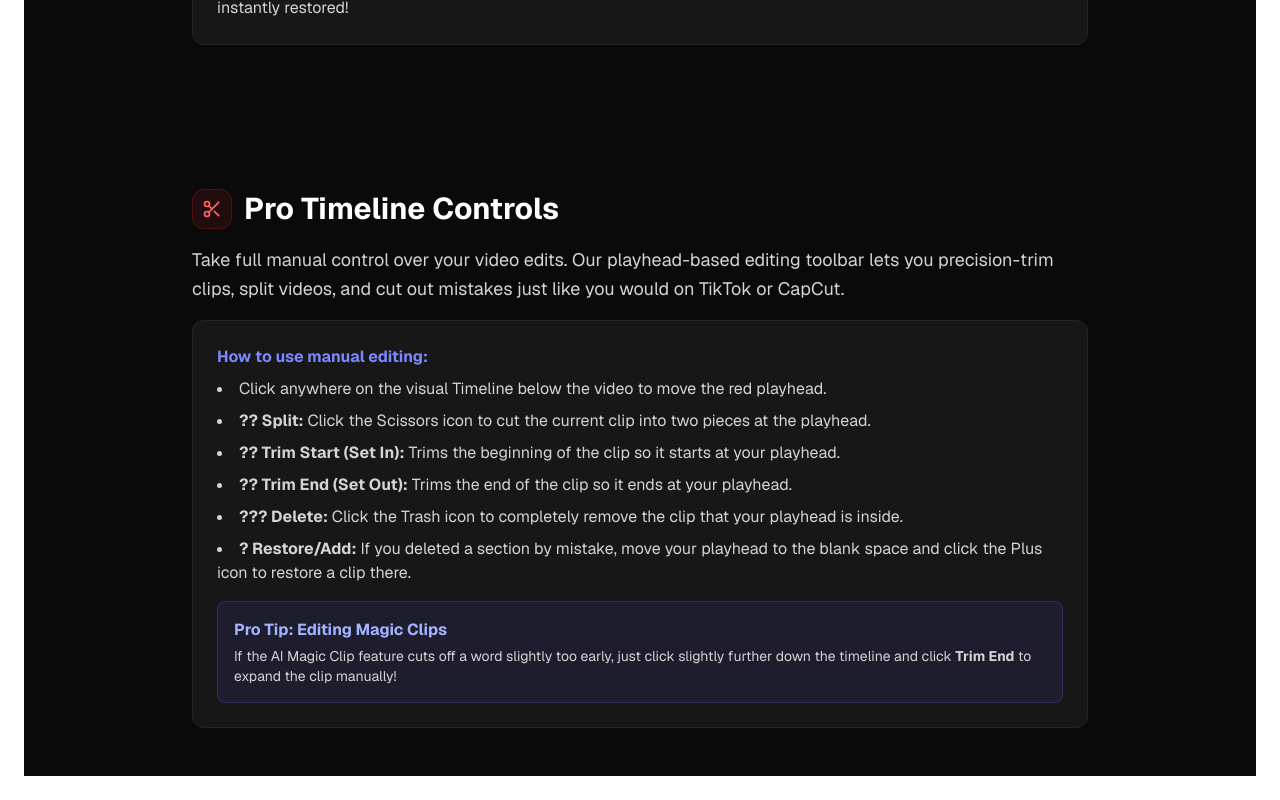
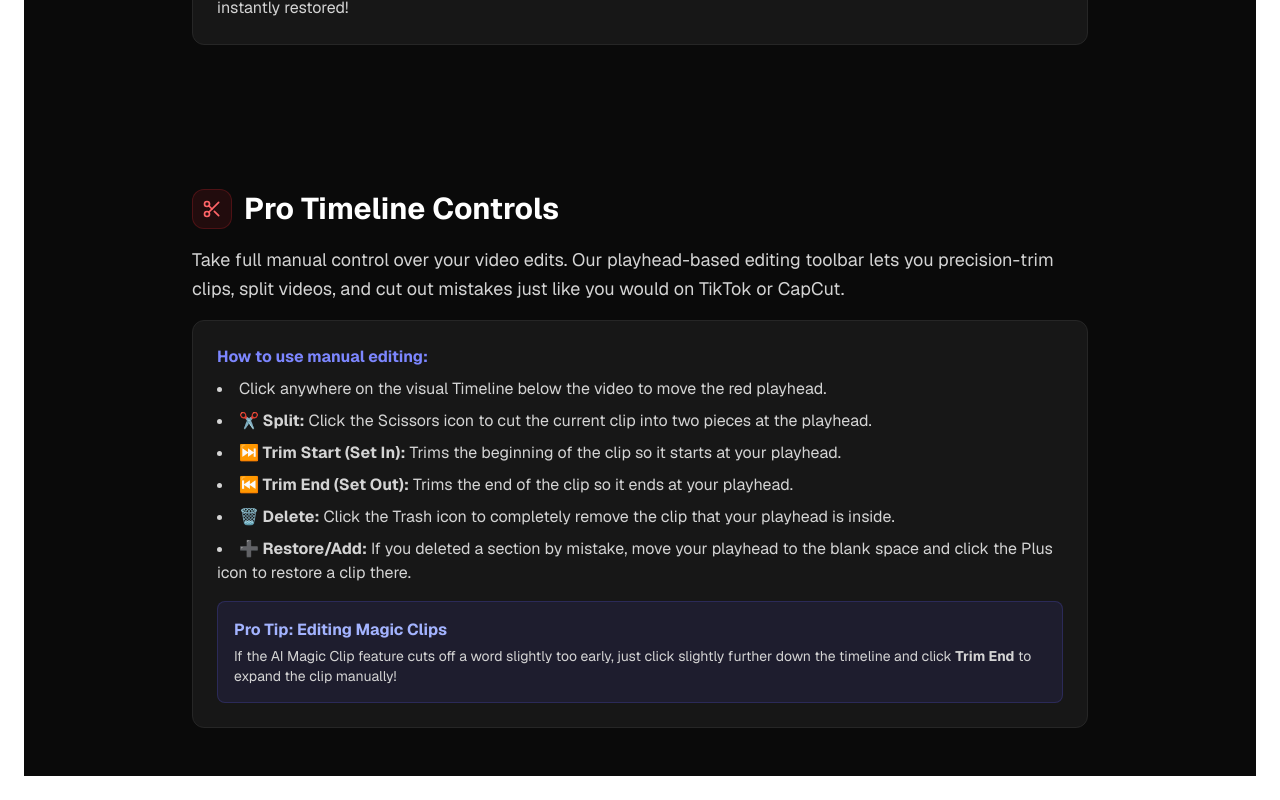
Before and after one commit to sergenet/nexuscut, a Next.js app: page /help in a window 1280 px wide. Shown: the part 2647-3447 px from the top of the page. Built offline with nearby package versions, Linux system fonts and the light colour scheme.

Commit message:
Fix mangled emojis in help page

```diff
--- a/src/app/help/page.tsx
+++ b/src/app/help/page.tsx
@@ -161,11 +161,11 @@ export default function HelpPage() {
             <h3 className="font-bold text-indigo-400 mb-2">How to use manual editing:</h3>
             <ul className="list-disc list-inside space-y-2 text-neutral-300">
               <li>Click anywhere on the visual Timeline below the video to move the red playhead.</li>
-              <li><strong>?? Split:</strong> Click the Scissors icon to cut the current clip into two pieces at the playhead.</li>
-              <li><strong>?? Trim Start (Set In):</strong> Trims the beginning of the clip so it starts at your playhead.</li>
-              <li><strong>?? Trim End (Set Out):</strong> Trims the end of the clip so it ends at your playhead.</li>
-              <li><strong>??? Delete:</strong> Click the Trash icon to completely remove the clip that your playhead is inside.</li>
-              <li><strong>? Restore/Add:</strong> If you deleted a section by mistake, move your playhead to the blank space and click the Plus icon to restore a clip there.</li>
+              <li><strong>✂️ Split:</strong> Click the Scissors icon to cut the current clip into two pieces at the playhead.</li>
+              <li><strong>⏭️ Trim Start (Set In):</strong> Trims the beginning of the clip so it starts at your playhead.</li>
+              <li><strong>⏮️ Trim End (Set Out):</strong> Trims the end of the clip so it ends at your playhead.</li>
+              <li><strong>🗑️ Delete:</strong> Click the Trash icon to completely remove the clip that your playhead is inside.</li>
+              <li><strong>➕ Restore/Add:</strong> If you deleted a section by mistake, move your playhead to the blank space and click the Plus icon to restore a clip there.</li>
             </ul>
             <div className="mt-4 p-4 bg-indigo-500/10 border border-indigo-500/20 rounded-lg">
               <h4 className="font-bold text-indigo-300 mb-1">Pro Tip: Editing Magic Clips</h4>
```
